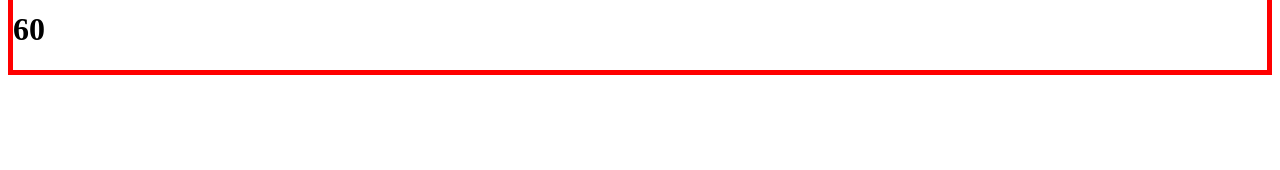
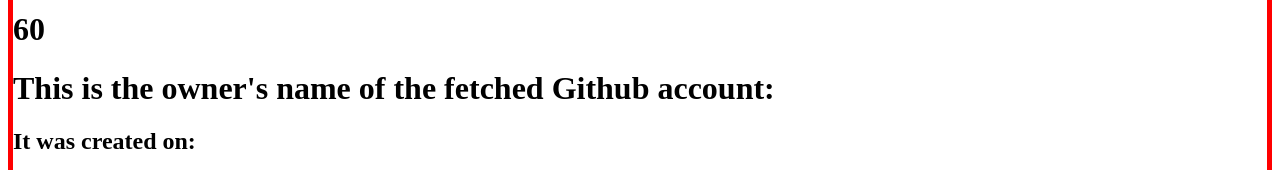
Before and after one commit to pincopops/react-exercises, a React (Create React App) app: page / in a window 1280 px wide. Shown: the part 782-952 px from the top of the page. Before the commit the page ends 865 px from the top, so only its background shows below. Built offline with nearby package versions, Linux system fonts and the light colour scheme; no server answers.

Commit message:
Completamento useEffect-03.

```diff
--- a/src/App.js
+++ b/src/App.js
@@ -10,6 +10,7 @@
 import { Todolist } from './TodoList';
 import { Container } from './Container';
 import { Sum } from './Sum';
+import { GithubUser } from './GithubUser';
 
 
 
@@ -52,6 +53,7 @@
                     })
                 }} />
                 <Sum />
+                <GithubUser username="pincopops"/>
             </Container>
         </div>
     }
--- /dev/null
+++ b/src/GithubUser.js
@@ -0,0 +1,27 @@
+import { useEffect, useState } from "react"
+
+export function GithubUser({ username }) {
+    const [data, setData] = useState(null)
+
+    useEffect(() => {
+        fetch(`https://api.github.com/users/${username}`)
+            .then((response) => {
+                return response.json()
+            })
+            .then((json) => {
+                console.log(json)
+                setData(json)
+            })
+    }, [username])
+
+
+    return (
+        <div>
+            <h1>This is the owner's name of the fetched Github account:</h1>
+            {data && <span>{data.name}</span>}
+            <h2>It was created on:</h2>
+            {data && <span>{data.created_at}</span>}
+
+        </div>
+    )
+}
```
